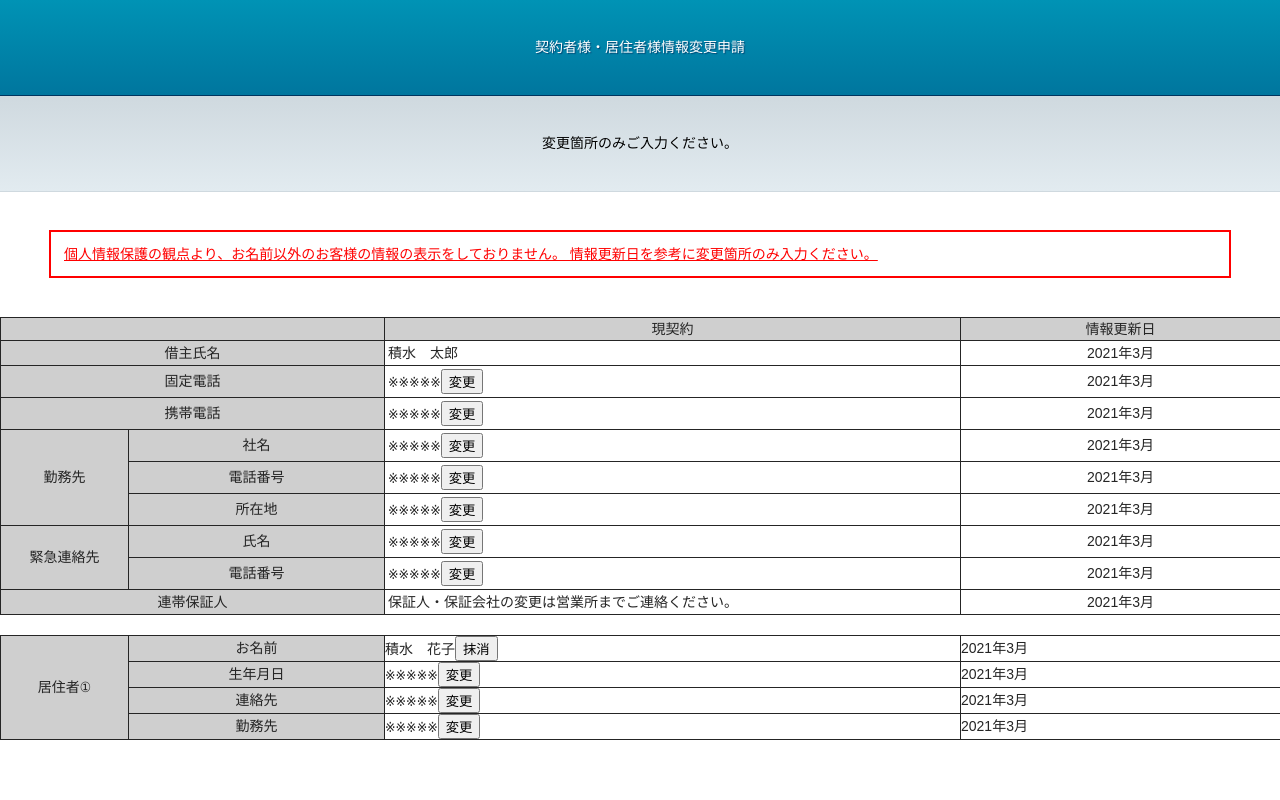
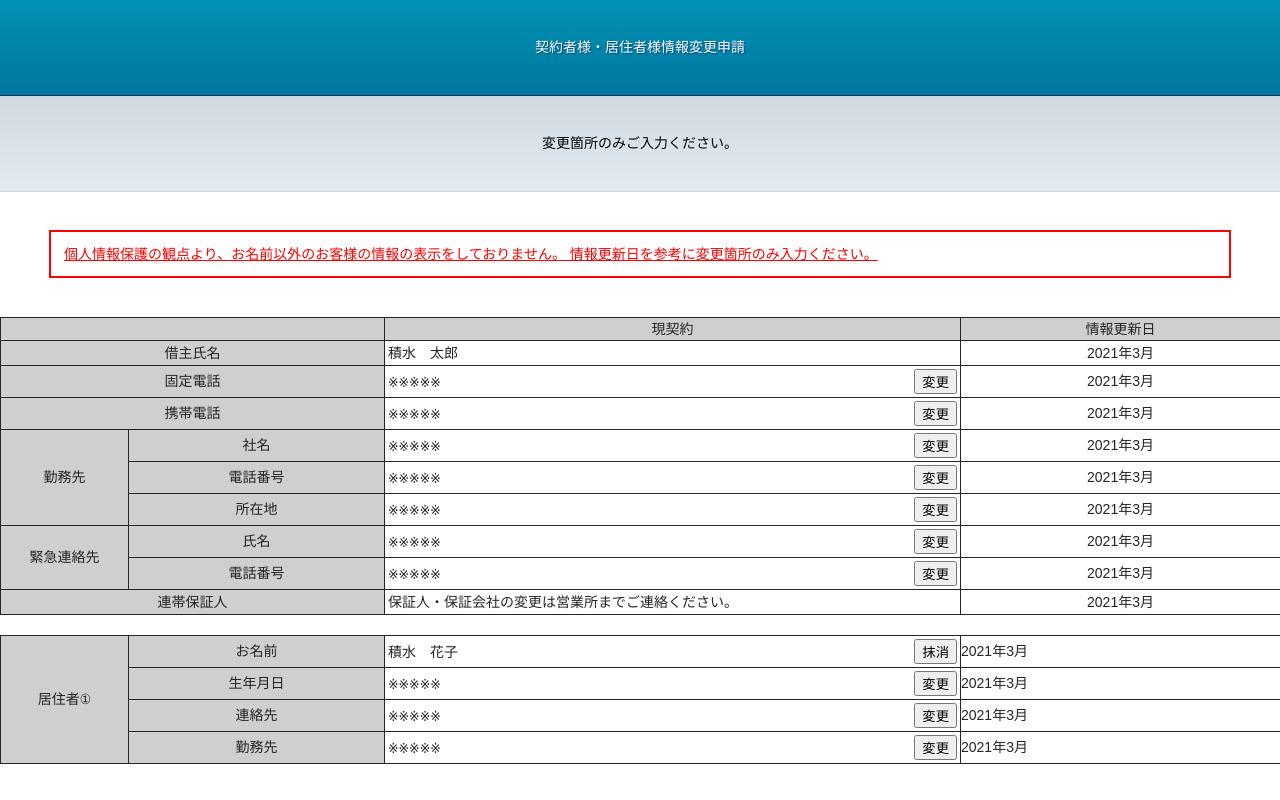
Before and after one commit to NORIHISA1104/NORIHISA1104.github.io, a plain HTML site: page index.html in a window 1280 px wide. Drawn offline with Linux system fonts and the light colour scheme.

Commit message:
Add files via upload

```diff
--- a/index.html
+++ b/index.html
@@ -67,39 +67,88 @@
 	</tr>
 	<tr>
 		<td colspan=2 class="contentsHead">固定電話</td>
-		<td class="contentsBody">※※※※※<input type="button" value="変更" /></td>
+		<td class="contentsBody">
+			<div class="contentsBodyBox">
+				<div class="contentsBodyBoxLeft">※※※※※</div>
+				<div class="contentsBodyBoxRight">
+					<input type="button" value="変更" />
+				</div>
+			</div>
+		</td>
 		<td class="contentsFoot">2021年3月</td>
 	</tr>
 	<tr>
 		<td colspan=2 class="contentsHead">携帯電話</td>
-		<td class="contentsBody">※※※※※<input type="button" value="変更" /></td>
+		<td class="contentsBody">
+			<div class="contentsBodyBox">
+				<div class="contentsBodyBoxLeft">※※※※※</div>
+				<div class="contentsBodyBoxRight">
+					<input type="button" value="変更" />
+				</div>
+			</div>
+		</td>
 		<td class="contentsFoot">2021年3月</td>
 	</tr>
 	<tr>
 		<td rowspan=3 class="contentsHead">勤務先</td>
 		<td class="contentsHead">社名</td>
-		<td class="contentsBody">※※※※※<input type="button" value="変更" /></td>
+		<td class="contentsBody">
+			<div class="contentsBodyBox">
+				<div class="contentsBodyBoxLeft">※※※※※</div>
+				<div class="contentsBodyBoxRight">
+					<input type="button" value="変更" />
+				</div>
+			</div>
+		</td>
 		<td class="contentsFoot">2021年3月</td>
 	</tr>
 	<tr>
 		<td class="contentsHead">電話番号</td>
-		<td class="contentsBody">※※※※※<input type="button" value="変更" /></td>
+		<td class="contentsBody">
+			<div class="contentsBodyBox">
+				<div class="contentsBodyBoxLeft">※※※※※</div>
+				<div class="contentsBodyBoxRight">
+					<input type="button" value="変更" />
+				</div>
+			</div>
+		</td>
 		<td class="contentsFoot">2021年3月</td>
 	</tr>
 	<tr>
 		<td class="contentsHead">所在地</td>
-		<td class="contentsBody">※※※※※<input type="button" value="変更" /></td>
+		<td class="contentsBody">
+			<div class="contentsBodyBox">
+				<div class="contentsBodyBoxLeft">※※※※※</div>
+				<div class="contentsBodyBoxRight">
+					<input type="button" value="変更" />
+				</div>
+			</div>
+		</td>
 		<td class="contentsFoot">2021年3月</td>
 	</tr>
 	<tr>
 		<td rowspan=2 class="contentsHead">緊急連絡先</td>
 		<td class="contentsHead">氏名</td>
-		<td class="contentsBody">※※※※※<input type="button" value="変更" /></td>
+		<td class="contentsBody">
+			<div class="contentsBodyBox">
+				<div class="contentsBodyBoxLeft">※※※※※</div>
+				<div class="contentsBodyBoxRight">
+					<input type="button" value="変更" />
+				</div>
+			</div>
+		</td>
 		<td class="contentsFoot">2021年3月</td>
 	</tr>
 	<tr>
 		<td class="contentsHead">電話番号</td>
-		<td class="contentsBody">※※※※※<input type="button" value="変更" /></td>
+		<td class="contentsBody">
+			<div class="contentsBodyBox">
+				<div class="contentsBodyBoxLeft">※※※※※</div>
+				<div class="contentsBodyBoxRight">
+					<input type="button" value="変更" />
+				</div>
+			</div>
+		</td>
 		<td class="contentsFoot">2021年3月</td>
 	</tr>
 	<tr>
@@ -116,22 +165,50 @@
 	<tr>
 		<td rowspan=4 class="contentsHead">居住者①</td>
 		<td class="contentsHead">お名前</td>
-		<td>積水　花子<input type="button" value="抹消" /></td>
+		<td class="contentsBody">
+			<div class="contentsBodyBox">
+				<div class="contentsBodyBoxLeft">積水　花子</div>
+				<div class="contentsBodyBoxRight">
+					<input type="button" value="抹消" />
+				</div>
+			</div>
+		</td>
 		<td>2021年3月</td>
 	</tr>
 	<tr>
 		<td class="contentsHead">生年月日</td>
-		<td>※※※※※<input type="button" value="変更" /></td>
+		<td class="contentsBody">
+			<div class="contentsBodyBox">
+				<div class="contentsBodyBoxLeft">※※※※※</div>
+				<div class="contentsBodyBoxRight">
+					<input type="button" value="変更" />
+				</div>
+			</div>
+		</td>
 		<td>2021年3月</td>
 	</tr>
 	<tr>
 		<td class="contentsHead">連絡先</td>
-		<td>※※※※※<input type="button" value="変更" /></td>
+		<td class="contentsBody">
+			<div class="contentsBodyBox">
+				<div class="contentsBodyBoxLeft">※※※※※</div>
+				<div class="contentsBodyBoxRight">
+					<input type="button" value="変更" />
+				</div>
+			</div>
+		</td>
 		<td>2021年3月</td>
 	</tr>
 	<tr>
 		<td class="contentsHead">勤務先</td>
-		<td>※※※※※<input type="button" value="変更" /></td>
+		<td class="contentsBody">
+			<div class="contentsBodyBox">
+				<div class="contentsBodyBoxLeft">※※※※※</div>
+				<div class="contentsBodyBoxRight">
+					<input type="button" value="変更" />
+				</div>
+			</div>
+		</td>
 		<td>2021年3月</td>
 	</tr>
 
```
